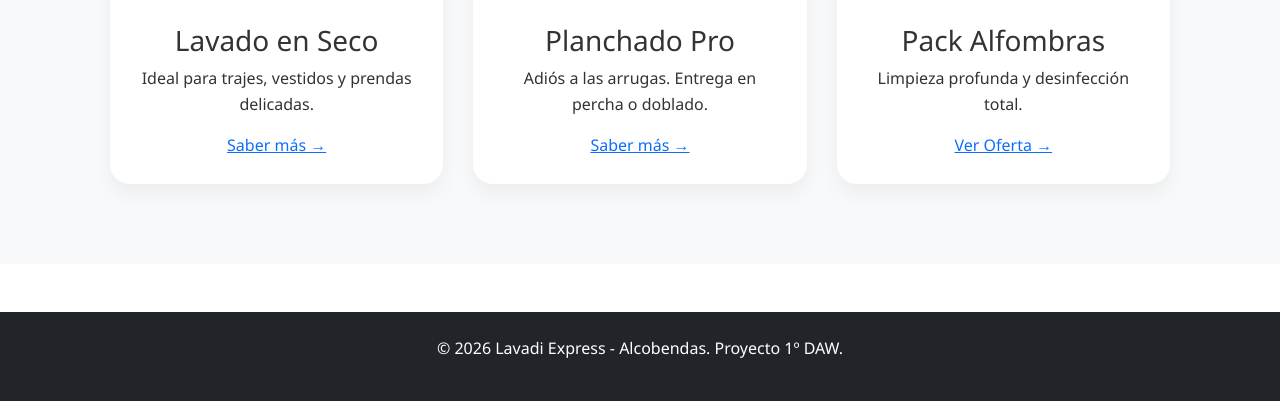
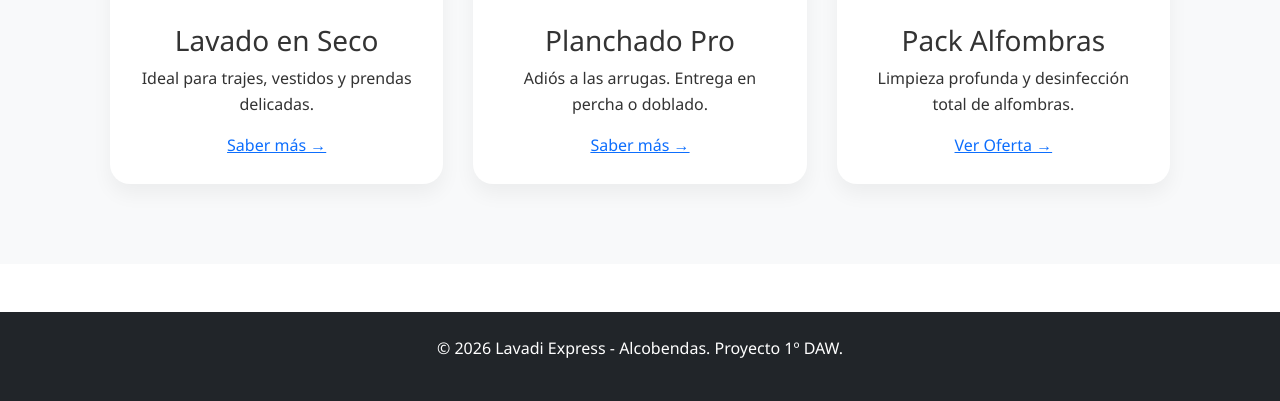
Before and after one commit to pbl792/lavandi-express, a PHP site: page / in a window 1280 px wide. Shown: the part 1075-1476 px from the top of the page. Run offline with PHP 8.4, Linux system fonts and the light colour scheme.

Commit message:
Día 7: Añadido imagen alfombra.jpg en Index para Servicio Pack Alfombras

```diff
--- a/index.php
+++ b/index.php
@@ -63,11 +63,11 @@
 
             <div class="tarjeta-servicio borde-especial">
                 <div class="contenedor-foto">
-                    <img src="img/alfombras.jpg" alt="Alfombras">
+                    <img src="img/alfombra.jpg" alt="Alfombras">
                 </div>
                 <div class="detalles-servicio">
                     <h3>Pack Alfombras</h3>
-                    <p>Limpieza profunda y desinfección total.</p>
+                    <p>Limpieza profunda y desinfección total de alfombras.</p>
                     <a href="servicios.php" class="link-mas-info">Ver Oferta →</a>
                 </div>
             </div>
```
Also changed, not shown: img/alfombra.jpg (added).
